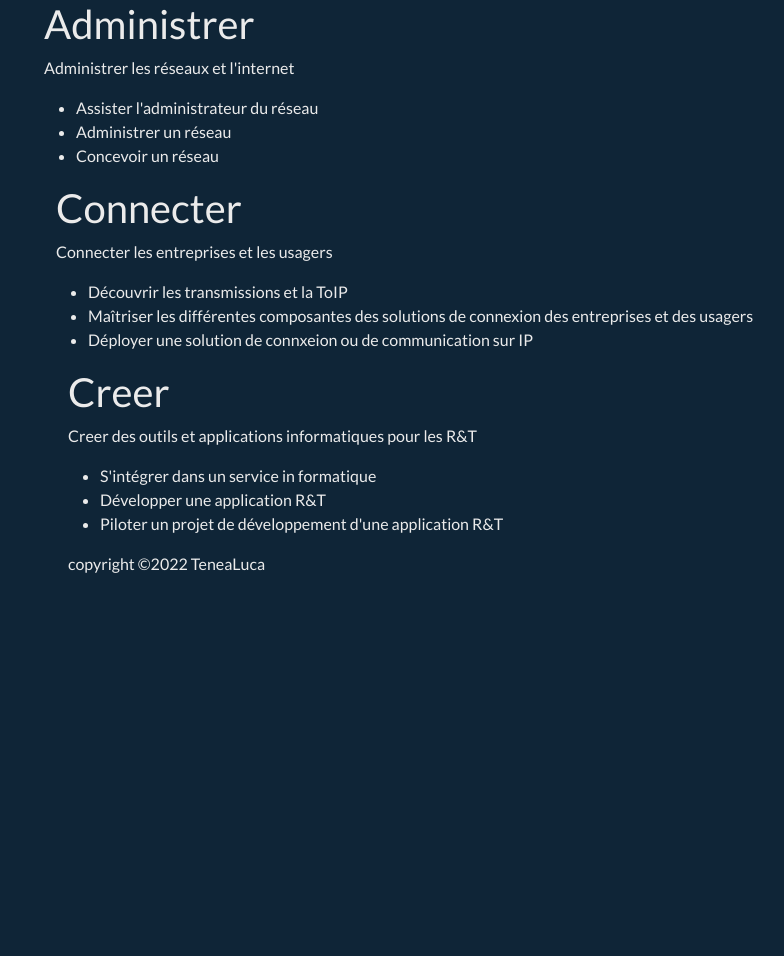
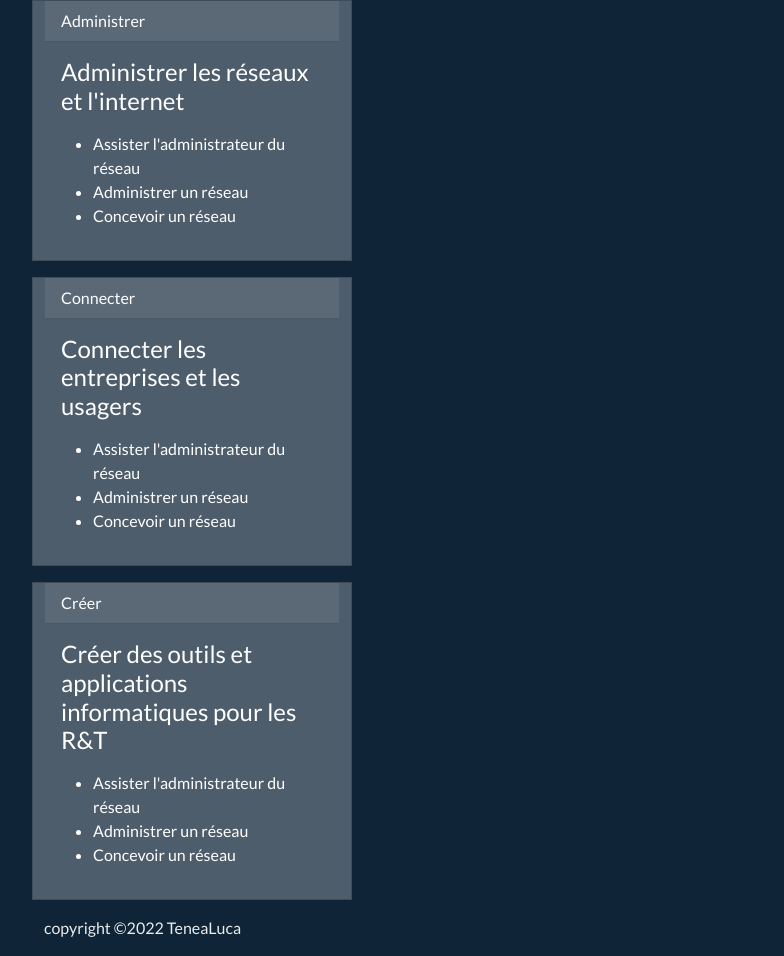
Before and after one commit to Savalinho/LucaProjet, a Symfony app: template templates/projet_luca/Portfolio.html.twig in a window 1280 px wide. Shown: the part 60-1016 px from the top of the page, without its empty margins (38-822 px from the left). Before the commit the page ends 633 px from the top, so only its background shows below. Run offline with Twig, Linux system fonts and the light colour scheme; the template is opened without the code that fills it, so the values that code supplies are empty; some libraries are stand-ins or nearby versions.

Commit message:
Update Portfolio.html.twig

```diff
--- a/templates/projet_luca/Portfolio.html.twig
+++ b/templates/projet_luca/Portfolio.html.twig
@@ -4,71 +4,66 @@
 <div class="container">
     <div class="row">
      <!-- Administrer -->
-        <div class="frame">
-            <div class="initial">
-                <div class="frame-title">
-                    <h1>{{ 'Administrer'|trans }}</h1>
-                </div>
-                <div class="frame-body">
-                    <p>{{ "Administrer les réseaux et l\'internet"|trans }}</p>
-                    <ul>
+       <div class="card text-white bg-secondary mb-3" style="max-width: 20rem;">
+  <div class="card-header">Administrer</div>
+  <div class="card-body">
+    <h4 class="card-title">Administrer les réseaux et l'internet</h4>
+    <p class="card-text"><ul>
                         <li>
-                            {{ "Assister l'administrateur du réseau"|trans }}
+                             Assister l'administrateur du réseau
                         </li>
                         <li>
-                            {{ "Administrer un réseau"|trans }}
+                             Administrer un réseau
                         </li>
                         <li>
-                            {{ "Concevoir un réseau"|trans }}
+                             Concevoir un réseau
                         </li>
                     </ul>
+                    </p>
   </div>
   </div>
+
  <div class="container">
     <div class="row">
      <!-- Connecter -->
-        <div class="frame">
-            <div class="initial">
-                <div class="frame-title">
-                    <h1>{{ 'Connecter'|trans }}</h1>
-                </div>
-                <div class="frame-body">
-                    <p>{{ "Connecter les entreprises et les usagers"|trans }}</p>
-                    <ul>
+           <div class="card text-white bg-secondary mb-3" style="max-width: 20rem;">
+  <div class="card-header">Connecter</div>
+  <div class="card-body">
+    <h4 class="card-title">Connecter les entreprises et les usagers</h4>
+    <p class="card-text"><ul>
                         <li>
-                     {{ "Découvrir les transmissions et la ToIP"|trans }}
+                             Assister l'administrateur du réseau
                         </li>
                         <li>
-                            {{ "Maîtriser les différentes composantes des solutions de connexion des entreprises et des usagers"|trans }}
+                             Administrer un réseau
                         </li>
                         <li>
-                            {{ "Déployer une solution de connxeion ou de communication sur IP"|trans }}
+                             Concevoir un réseau
                         </li>
                     </ul>
+                    </p>
   </div>
   </div>
+
  <div class="container">
     <div class="row">
 <!-- Creer -->
-        <div class="frame">
-            <div class="initial">
-                <div class="frame-title">
-                    <h1>{{ 'Creer'|trans }}</h1>
-                </div>
-                <div class="frame-body">
-                    <p>{{ "Creer des outils et applications informatiques pour les R&T"|trans }}</p>
-                    <ul>
+              <div class="card text-white bg-secondary mb-3" style="max-width: 20rem;">
+  <div class="card-header">Créer</div>
+  <div class="card-body">
+    <h4 class="card-title">Créer des outils et applications informatiques pour les R&T</h4>
+    <p class="card-text"><ul>
                         <li>
-                            {{ "S'intégrer dans un service in formatique"|trans }}
+                             Assister l'administrateur du réseau
                         </li>
                         <li>
-                            {{ "Développer une application R&T"|trans }}
+                             Administrer un réseau
                         </li>
                         <li>
-                            {{ "Piloter un projet de développement d'une application R&T"|trans }}
+                             Concevoir un réseau
                         </li>
                     </ul>
+                    </p>
   </div>
   </div>
-
  {% endblock %}
```
Lines whose indentation alone changed are shown as unchanged.
